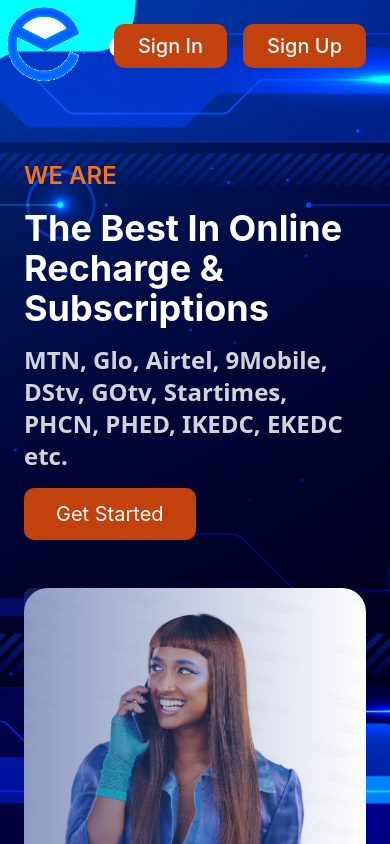
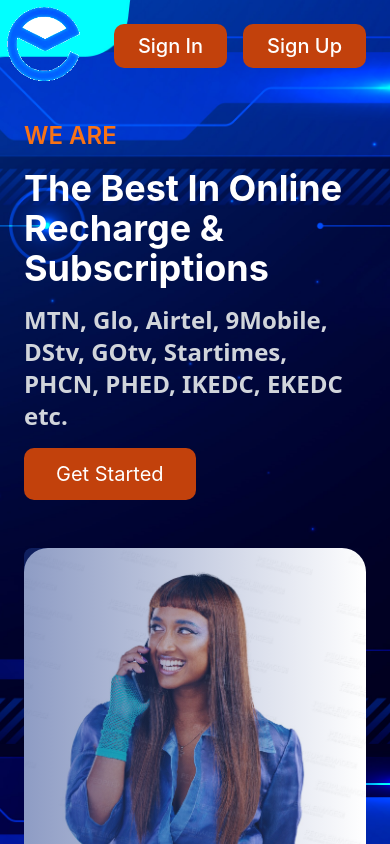
Before and after one commit to Lycan-Xx/evault_web, a React (Vite) app: page / in a window 390 px wide. Shown: the top 844 px of the page. Built offline with nearby package versions, Linux system fonts and the light colour scheme.

Commit message:
fixed the hero-image interffering with the features section

```diff
--- a/package.json
+++ b/package.json
@@ -23,6 +23,7 @@
     "postcss": "^8.4.14",
     "react": "^18.2.0",
     "react-dom": "^18.2.0",
+    "react-router-dom": "^6.28.0",
     "tailwindcss": "^3.2.4"
   }
 }
--- a/src/components/Hero.jsx
+++ b/src/components/Hero.jsx
@@ -31,7 +31,7 @@
   }, []);
 
   return (
-    <div className="relative px-6 md:px-16 py-20 h-screen bg-[url('./src/components/assets/hero-image.jpg')] bg-cover bg-center">
+    <div className="relative px-6 md:px-16 py-10 sm:py-20 lg:py-20 min-h-screen bg-[url('./src/components/assets/hero-image.jpg')] bg-cover bg-center flex-col justify-center">
       {/* Navigation */}
       <div className='absolute top-6 left-3 right-3 hidden justify-center space-x-8 md:visible md:flex'>
         {/* About Link */}
@@ -173,7 +173,7 @@
       </div>
 
       {/* Title */}
-      <div className="text-4xl text-white font-bold pl-2 absolute top-6 left-[100px]">
+      <div className="text-4xl text-white font-bold pl-2 absolute top-6 left-[100px] hidden md:visible md:flex">
         <h1>eVault</h1>
       </div>
 
```
Also changed, not shown: 1 other file (tests, documents, lock files or other folders).
